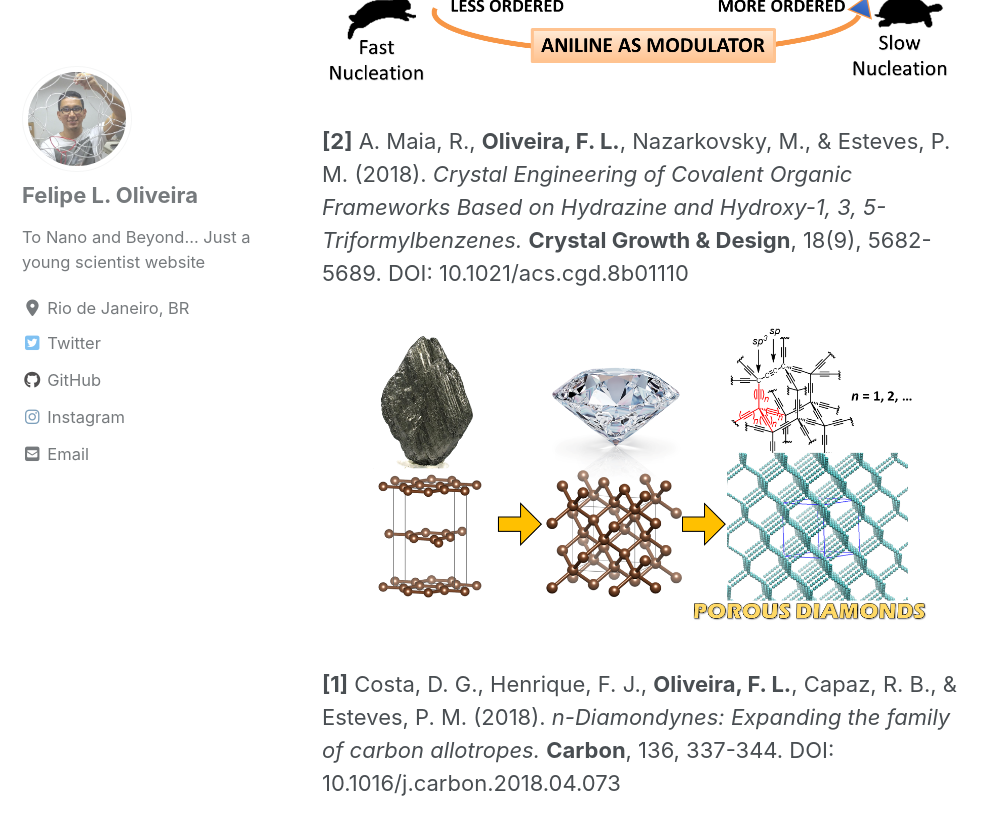
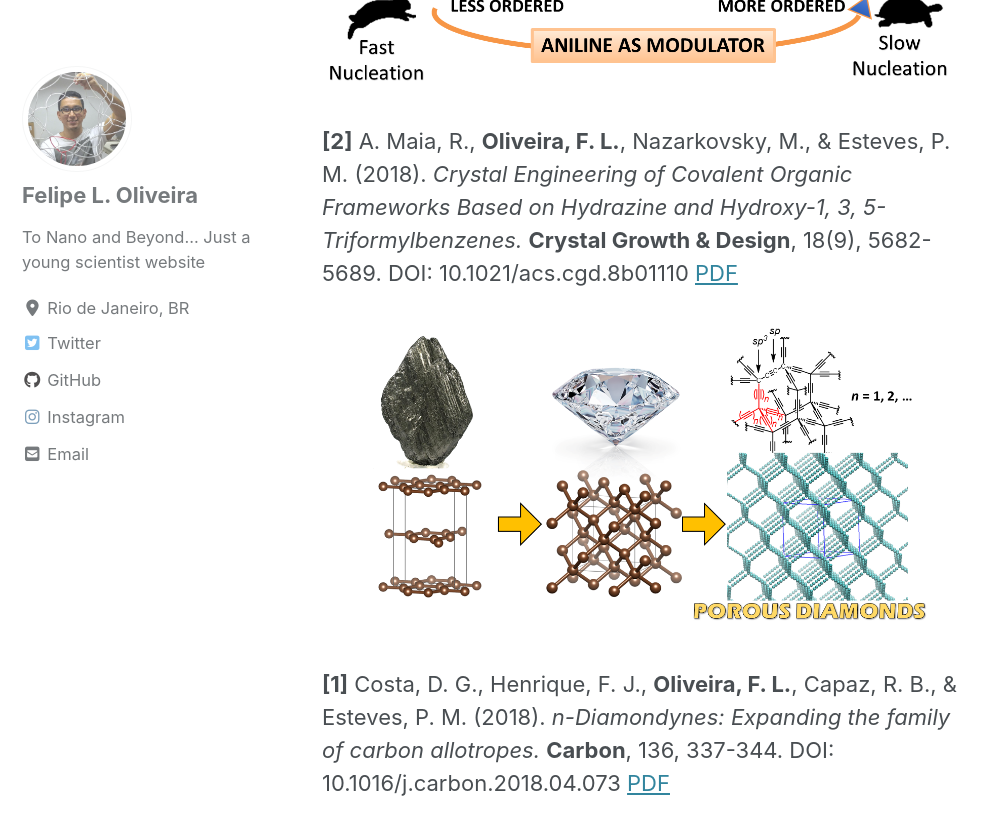
Before and after one commit to lipelopesoliveira/lipelopesoliveira.github.io, a Jekyll site: the page built from _pages/publications.md, in a window 1280 px wide and 900 px high, scrolled down 663 px. Shown: the top 835 px of the window, without its empty margins (0-997 px from the left). Built offline with Jekyll 4.4.1, drawn with Linux system fonts in a browser that asks for light colours; cached includes are drawn as plain includes; nearby versions of some CDN libraries.

Commit message:
Update publications.md

```diff
--- a/_pages/publications.md
+++ b/_pages/publications.md
@@ -9,8 +9,8 @@
 
 <img src="{{ site.url }}{{ site.baseurl }}/images/publications/TOC_2.png" alt="teste1">
 
-**[2]** A. Maia, R., **Oliveira, F. L.**, Nazarkovsky, M., & Esteves, P. M. (2018). *Crystal Engineering of Covalent Organic Frameworks Based on Hydrazine and Hydroxy-1, 3, 5-Triformylbenzenes.* **Crystal Growth & Design**, 18(9), 5682-5689. DOI: 10.1021/acs.cgd.8b01110
+**[2]** A. Maia, R., **Oliveira, F. L.**, Nazarkovsky, M., & Esteves, P. M. (2018). *Crystal Engineering of Covalent Organic Frameworks Based on Hydrazine and Hydroxy-1, 3, 5-Triformylbenzenes.* **Crystal Growth & Design**, 18(9), 5682-5689. DOI: 10.1021/acs.cgd.8b01110 [PDF](https://drive.google.com/file/d/1l80qe8DeY1C_qXfLWAPAzvCmQCaqB4ZK/view?usp=sharing)
 
 <img src="{{ site.url }}{{ site.baseurl }}/images/publications/TOC_1.png" alt="teste1">
 
-**[1]** Costa, D. G., Henrique, F. J., **Oliveira, F. L.**, Capaz, R. B., & Esteves, P. M. (2018). *n-Diamondynes: Expanding the family of carbon allotropes.* **Carbon**, 136, 337-344. DOI: 10.1016/j.carbon.2018.04.073
+**[1]** Costa, D. G., Henrique, F. J., **Oliveira, F. L.**, Capaz, R. B., & Esteves, P. M. (2018). *n-Diamondynes: Expanding the family of carbon allotropes.* **Carbon**, 136, 337-344. DOI: 10.1016/j.carbon.2018.04.073 [PDF](https://drive.google.com/file/d/1wvO5g82YsKP-4W4cK4wZ_0_OGj9n3heP/view?usp=sharing)
```
